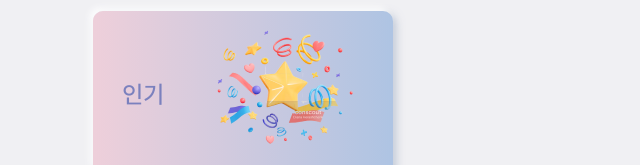
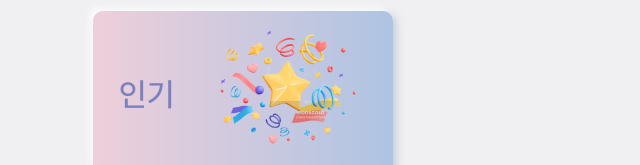
Before and after one commit to BalanSnack/FRONT, a React (Vite) app: page / in a window 1280 px wide. Shown: the part 238-403 px from the top of the page, without its empty margins (397-1037 px from the left). Built offline with nearby package versions, Linux system fonts and the light colour scheme.

Commit message:
fix: myText color

```diff
--- a/src/components/atoms/MyText/MyText.tsx
+++ b/src/components/atoms/MyText/MyText.tsx
@@ -1,7 +1,7 @@
 import React from "react";
 
 type Size = "xs" | "sm" | "md" | "lg" | "xl";
-type Color = "main" | "pink" | "blue" | "font1" | "font2" | "back";
+type Color = "main" | "pink" | "blue" | "font1" | "font2" | "white";
 type Weight = "regular" | "medium" | "semi" | "bold";
 
 interface myTextProps {
@@ -25,7 +25,7 @@ const fontColor = {
   blue: "text-sky-900",
   font1: "text-font1",
   font2: "text-font2",
-  back: "text-back",
+  white: "text-back",
 };
 
 const fontWeight = {
--- a/src/components/molecules/NavBar/NavItem.tsx
+++ b/src/components/molecules/NavBar/NavItem.tsx
@@ -45,7 +45,7 @@ export default function NavItem({ navItem, isCurrentPage }: Props) {
       }`}
     >
       {getIcon()}
-      <MyText size="sm" color={isCurrentPage ? "back" : "font2"}>
+      <MyText size="sm" color={isCurrentPage ? "white" : "font2"}>
         {navItem.label}
       </MyText>
     </Link>
--- a/src/components/organisms/MainCardBtn/MainCardBtn.tsx
+++ b/src/components/organisms/MainCardBtn/MainCardBtn.tsx
@@ -41,7 +41,7 @@ export default function MainCardBtn({ theme }: Props) {
       role="mainCardBtn"
     >
       <img src={`src/assets/images/${theme}_card.png`} />
-      <MyText size={theme === "popular" ? "lg" : "md"} weight="medium">
+      <MyText size={theme === "popular" ? "xl" : "md"} weight="medium">
         {themeMsg[theme]}
       </MyText>
     </div>
```
